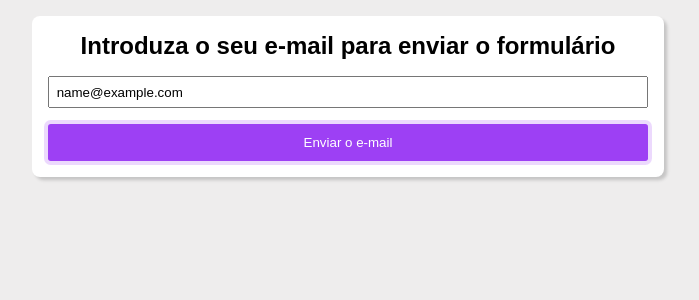
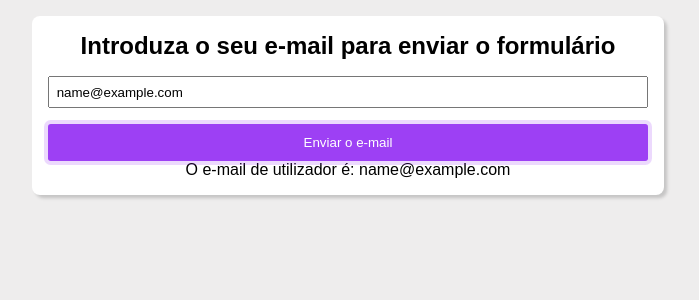
Before and after one commit to sweltonjr2003/estudos-com-react, a React (Vite) app: page / in a window 1280 px wide. Both pictures are taken after typing "name@example.com" into the empty fields and a click on the button "Enviar o e-mail". Shown: the top 300 px of the page, without its empty margins (292-991 px from the left). Built offline with nearby package versions, Linux system fonts and the light colour scheme.

Commit message:
renderização condicional

```diff
--- a/src/components/renderizacaoCondicional/Condicional.jsx
+++ b/src/components/renderizacaoCondicional/Condicional.jsx
@@ -6,29 +6,12 @@ import './Formulario.css'
 import Botao from './Botao'
 
 const Condicional = () => {
-    let print
-
     const [email, setEmail] = useState()
+    const [userEmail, setUserEmail] = useState()
 
     const enviarEmail = (e) => {
         e.preventDefault()
-
-
-        if(email) {
-            print = (
-                <div>
-                    <p>O e-mail do utilizador é: {email}.</p>
-                </div>
-            )
-        } else {
-            print = (
-                <div>
-                    <p>O e-mail ainda não foi enviado!!</p>
-                </div>
-            )
-        }
-
-        console.log(print)
+        setUserEmail(email)
     }
 
     return (
@@ -38,6 +21,11 @@ const Condicional = () => {
                 <input type="email" name="email" id="email" placeholder='Digite o seu e-mail...' onChange={(e) => setEmail(e.target.value)} />
                 <Botao evento={enviarEmail} texto={'Enviar o e-mail'} />
             </form>
+            {userEmail && (
+                <div>
+                    <p>O e-mail de utilizador é: {userEmail}</p>
+                </div>
+            )}
         </div>
     )
 }
```
